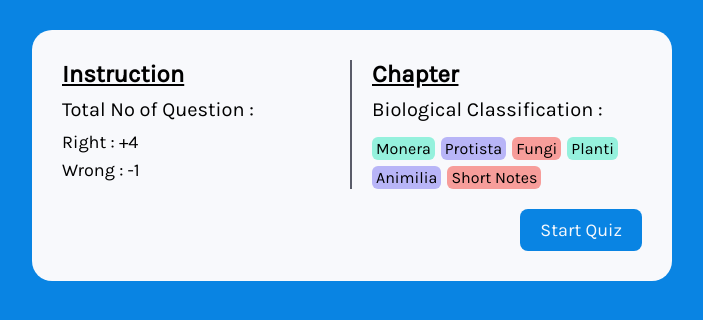
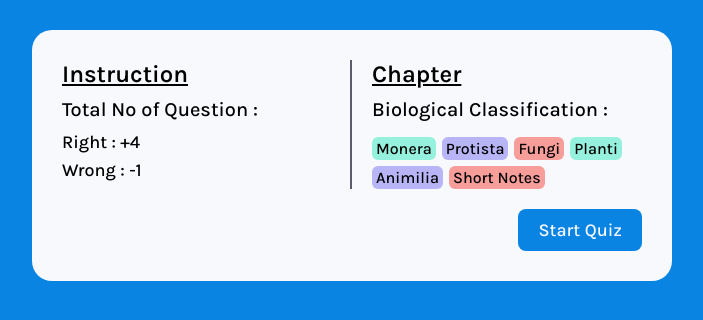
Before and after one commit to Bdeb121/question, a plain HTML site: page living world1.html in a window 1280 px wide. Shown: the whole page, without its empty margins (288-991 px from the left). Drawn offline with Linux system fonts and the light colour scheme.

Commit message:
Update style.css

```diff
--- a/style.css
+++ b/style.css
@@ -1,4 +1,4 @@
-            /* @import url('https://fonts.googleapis.com/css2?family=Karla:wght@400;500;600&display=swap'); */
+            @import url('https://fonts.googleapis.com/css2?family=Karla:wght@400;500;600&display=swap');
 
             /* variable */
             :root {
@@ -49,13 +49,13 @@
                 --bg-l99: #99997f;
                 --bg-l: #edf5ff; /* violet */
             }
-            @font-face {
+            /* @font-face {
                 font-family: 'Karla';
                 font-style: normal;
                 font-weight: 500;
-                /* src: url('karla-Regular-New.woff') format('woff'); */
                 src: url('karla-Regular-New.woff') format('woff');
-            }
+                src: url('karla-Regular-New.woff') format('woff');
+            } */
             * {
                 margin: 0;
                 padding: 0;
```
